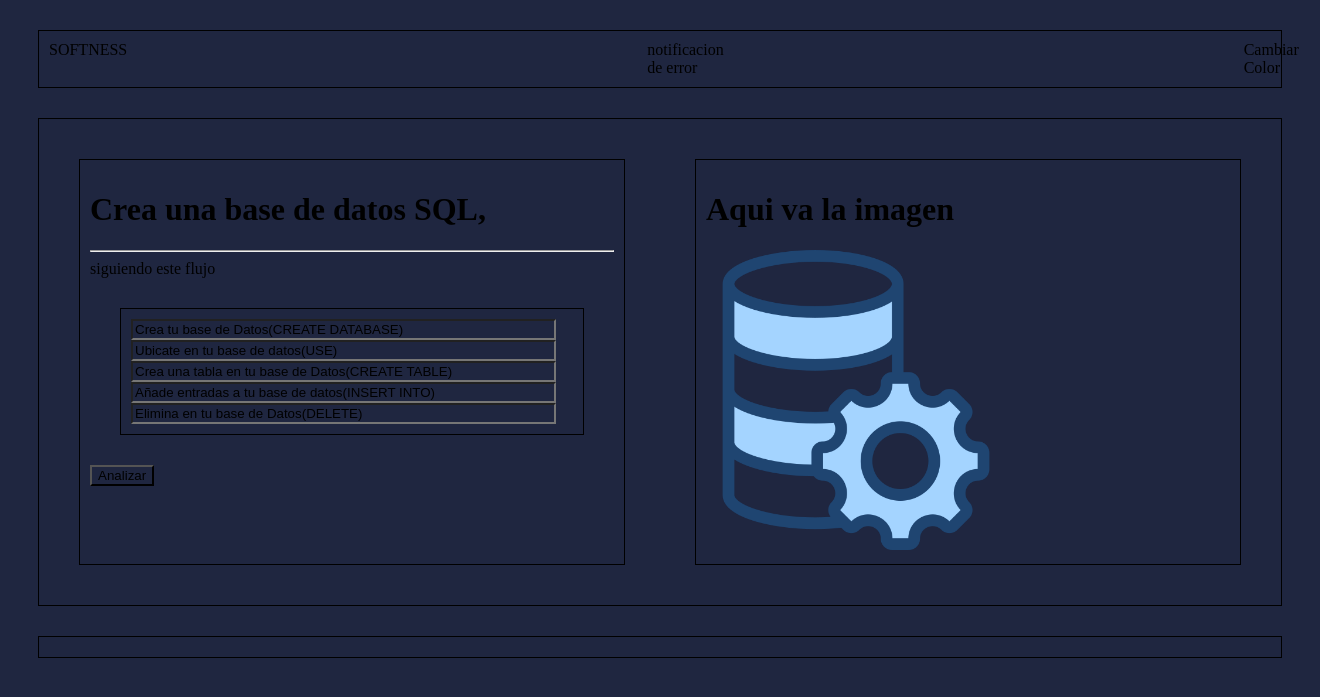
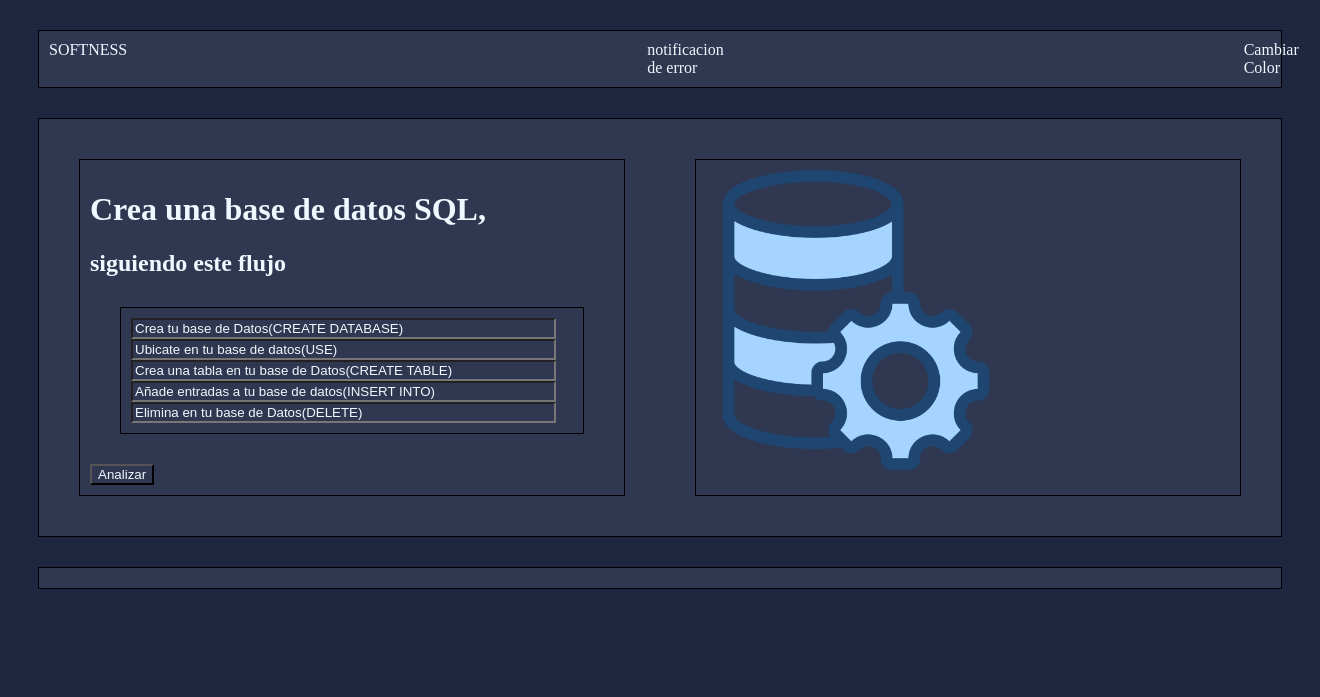
Before and after one commit to MarcoSart21/BD, a Flask app: page / in a window 1320 px wide. Shown: the top 697 px of the page. Run offline with Flask 3, Linux system fonts and the light colour scheme.

Commit message:
css prueba 2
modficacion de color letras y fondo

```diff
--- a/static/styles.css
+++ b/static/styles.css
@@ -3,9 +3,10 @@ body{
 }
 
 div{
-    margin: 30px; /* Márgenes de 30px en todas las direcciones */
+     margin: 30px; /* Márgenes de 30px en todas las direcciones */
     border: 1px solid black; /* Borde sólido de 1px de color negro */
-    background-color:#1F2640;
+    background-color:#303750;
+    color: aliceblue;
     padding: 10px;
 }
 
@@ -21,10 +22,11 @@ div{
 }
 
 .cuerpo input{
-    background-color: #1F2640;
+    background-color:#303750;
 }
 .cuerpo button{
-    background-color: #1F2640;
+    background-color:#303750;
+    color: aliceblue;
 }
 .cuerpo{
     display: grid; /* Usar CSS Grid */
@@ -35,4 +37,12 @@ div{
 #logoBD{
     width: 300px;
     height: 300px;
+
 }
+h1{
+    color: aliceblue;
+}
+h2{
+    color: aliceblue;
+}
+input{ color: aliceblue;}
--- a/templates/index.html
+++ b/templates/index.html
@@ -19,7 +19,7 @@
     <div class="cuerpo">
         <div>
             <h1>Crea una base de datos SQL,</h1>
-            <hr>siguiendo este flujo
+            <h2>siguiendo este flujo</h2>
 
             <div>
                 <input type="text" name="create" size= "50" value="Crea tu base de Datos(CREATE DATABASE)">
@@ -32,7 +32,7 @@
         </div>
 
         <div>
-            <h1>Aqui va la imagen</h1>
+
             <img src="/static/assets/logo_sql.png" alt="imagen_BD" id="logoBD">
         </div>
     </div>
```
